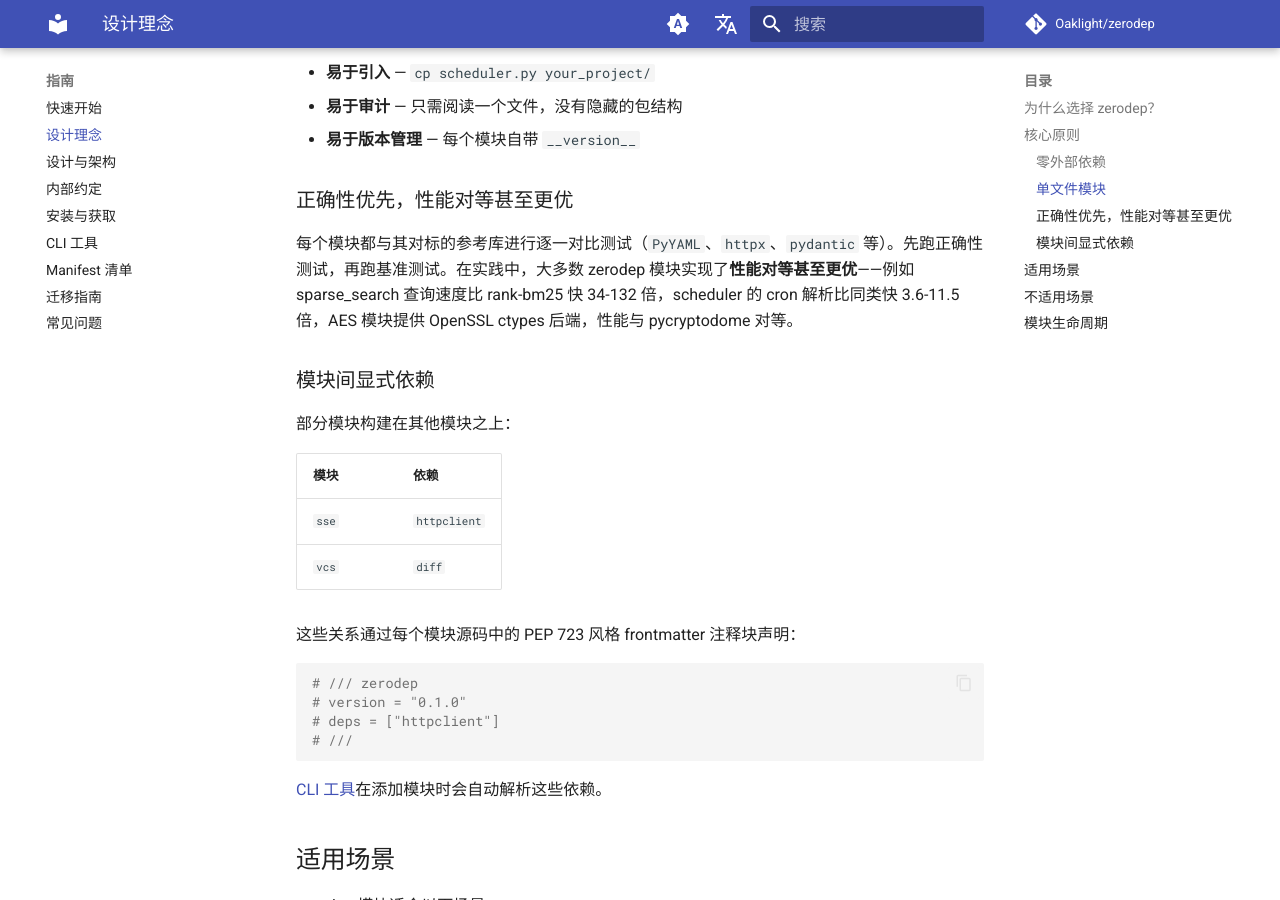
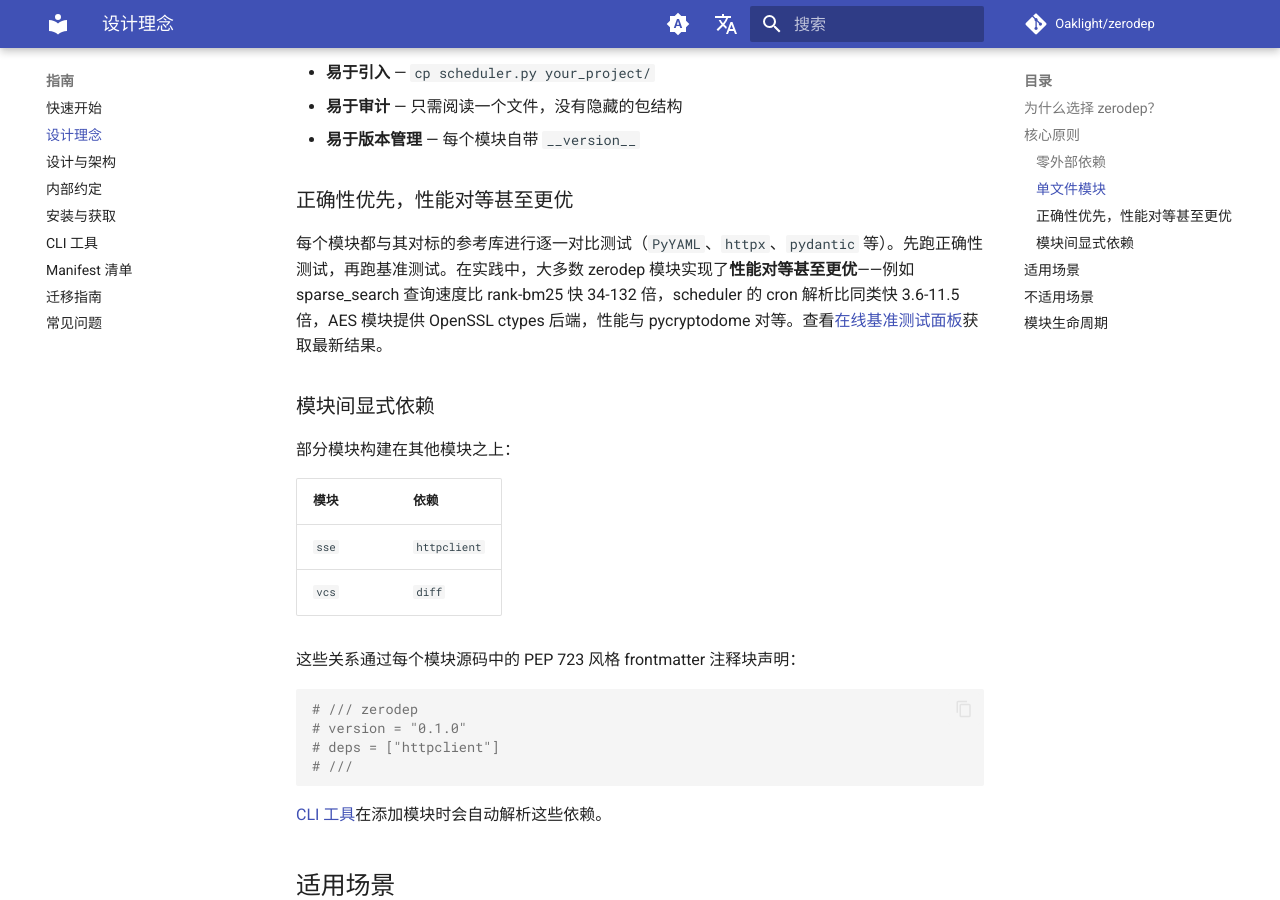
Before and after one commit to Oaklight/zerodep, an MkDocs documentation site: the page built from docs/guide/philosophy.md, in a window 1280 px wide and 900 px high, scrolled down 779 px. Built offline with MkDocs 1.6.1 and Material for MkDocs 9.7.7, drawn with Linux system fonts in a browser that asks for light colours; comment, search, counter and statistics services are not loaded.

Commit message:
docs: add live benchmark dashboard link to index and philosophy pages

```diff
--- a/docs/guide/philosophy.md
+++ b/docs/guide/philosophy.md
@@ -26,7 +26,7 @@
 
 ### 正确性优先，性能对等甚至更优
 
-每个模块都与其对标的参考库进行逐一对比测试（`PyYAML`、`httpx`、`pydantic` 等）。先跑正确性测试，再跑基准测试。在实践中，大多数 zerodep 模块实现了**性能对等甚至更优**——例如 sparse_search 查询速度比 rank-bm25 快 34-132 倍，scheduler 的 cron 解析比同类快 3.6-11.5 倍，AES 模块提供 OpenSSL ctypes 后端，性能与 pycryptodome 对等。
+每个模块都与其对标的参考库进行逐一对比测试（`PyYAML`、`httpx`、`pydantic` 等）。先跑正确性测试，再跑基准测试。在实践中，大多数 zerodep 模块实现了**性能对等甚至更优**——例如 sparse_search 查询速度比 rank-bm25 快 34-132 倍，scheduler 的 cron 解析比同类快 3.6-11.5 倍，AES 模块提供 OpenSSL ctypes 后端，性能与 pycryptodome 对等。查看[在线基准测试面板](https://oaklight.github.io/zerodep/dev/bench)获取最新结果。
 
 ### 模块间显式依赖
 
```
Also changed, not shown: docs/index.md (+2 -1 lines).
